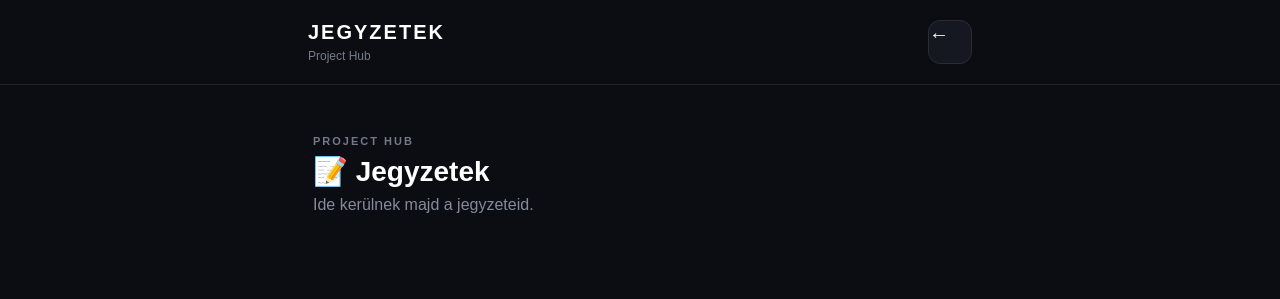
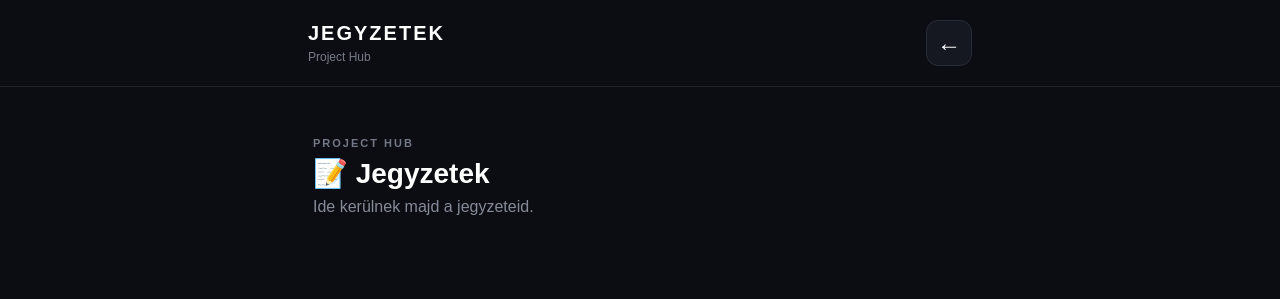
Before and after one commit to TottosZoltan/Project-HUB, a plain HTML site: page pages/notes.html in a window 1280 px wide. Drawn offline with Linux system fonts and the light colour scheme.

Commit message:
Update notes.html

```diff
--- a/pages/notes.html
+++ b/pages/notes.html
@@ -19,8 +19,8 @@
             <p>Project Hub</p>
         </div>
 
-        <a href="../index.html" class="menu-button">
-            ←
+        <a href="../index.html" class="back-button">
+           ←
         </a>
 
     </header>
```
